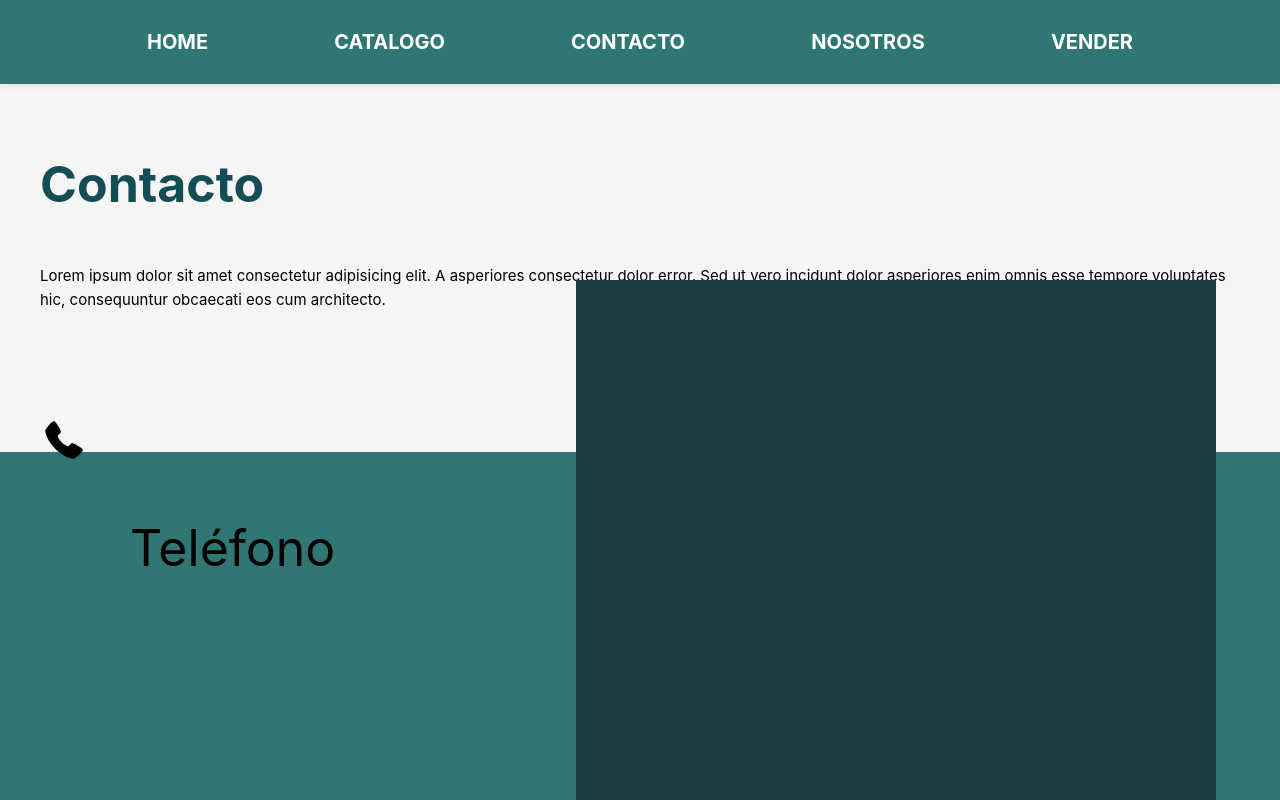
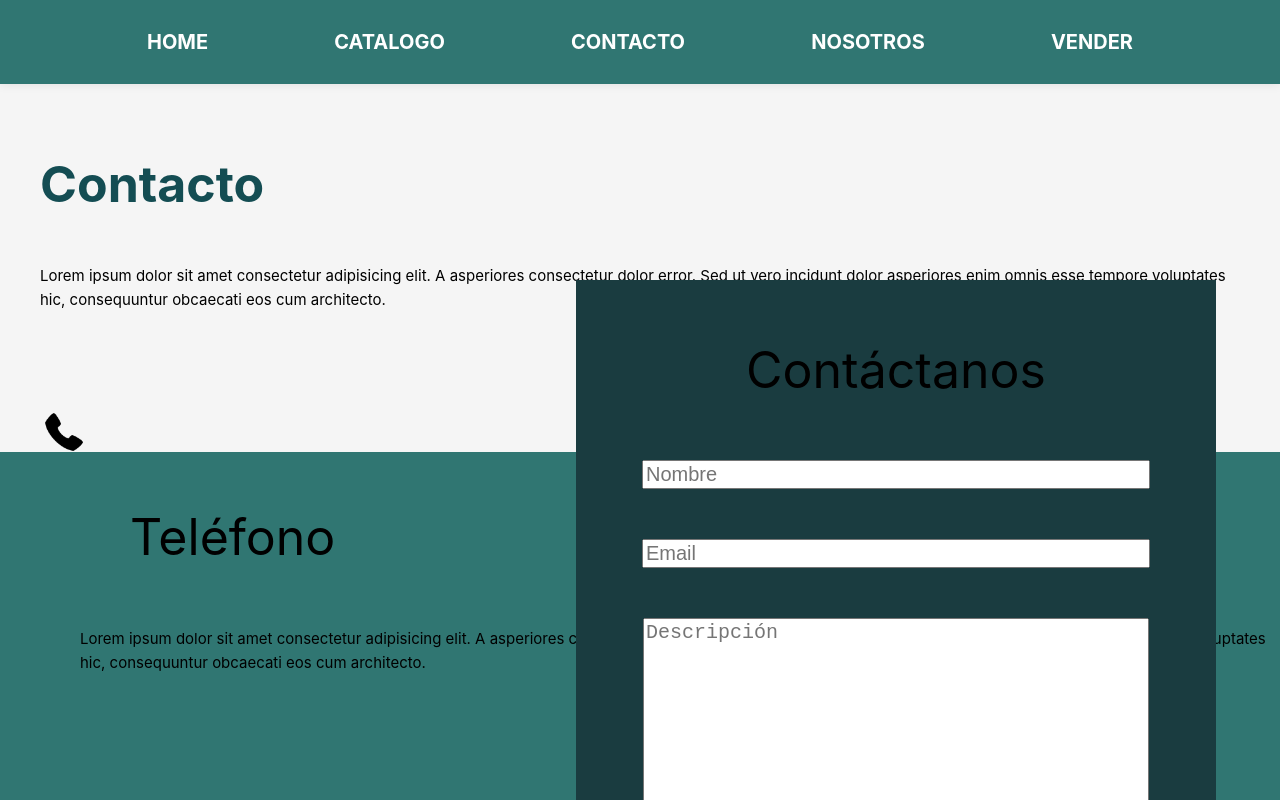
Before and after one commit to sadel01/OnlyCars, a Vue app: page /contact in a window 1280 px wide. Shown: the top 800 px of the page. Built offline with nearby package versions, Linux system fonts and the light colour scheme.

Commit message:
Avances en vista Contacto. Tiempo: 20 minutos

```diff
--- a/src/views/ContactView.vue
+++ b/src/views/ContactView.vue
@@ -6,8 +6,17 @@
             <div class="telefonoContainer">
                 <img class="telefonoImg" src="@/assets/telefono.png" alt="Teléfono">
                 <p class="telefonoTexto">Teléfono</p>
+                <p class="textoDatos">Lorem ipsum dolor sit amet consectetur adipisicing elit. A asperiores consectetur dolor error. Sed ut vero incidunt dolor asperiores enim omnis esse tempore voluptates hic, consequuntur obcaecati eos cum architecto.</p>
             </div>
-            <div class="overlayBox"></div>
+            <div class="overlayBox">
+                <div>
+                    <p class="contactanos">Contáctanos</p>
+                    <input type="text" v-model="datos" placeholder="Nombre">
+                    <input type="text" v-model="datos" placeholder="Email">
+                    <textarea class="input3" v-model="campo3" placeholder="Descripción"></textarea>
+                </div>
+
+            </div>
         </div>
     </main>
 </template>
@@ -44,17 +53,49 @@
 }
 
 .telefonoImg {
-    width: 40px; /* Ajusta este valor según tus necesidades */
-    position: absolute; /* Posiciona la imagen de forma absoluta en relación a su contenedor más cercano con posición relativa/absoluta */
-    top: 55%; /* Posiciona la imagen a la mitad del contenedor desde arriba */
-    left: 5%; /* Posiciona la imagen a la mitad del contenedor desde la izquierda */
-    transform: translate(-50%, -50%); /* Centra la imagen exactamente en el medio del contenedor */
+    width: 40px;
+    position: absolute;
+    top: 54%;
+    left: 5%;
+    transform: translate(-50%, -50%);
 }
 
 .telefonoTexto {
     margin-left: 130px;
-    padding-top: 56px;
+    padding-top: 45px;
     font-size: 50px;
 }
 
+.textoDatos{
+    margin-left: 80px;
+}
+
+.contactanos{
+    text-align: center;
+    font-size: 50px;
+}
+
+.overlayBox div {
+    display: flex;
+    flex-direction: column;
+    align-items: center;
+    justify-content: center;
+}
+
+.overlayBox div input {
+    display: block;
+    margin-bottom: 50px;
+    width: 500px;
+    font-size: 20px;
+}
+
+.input3{
+    display: block;
+    margin-bottom: 50px;
+    width: 500px;
+    height: 280px;
+    font-size: 20px;
+    resize: none;
+}
+
 </style>
```
